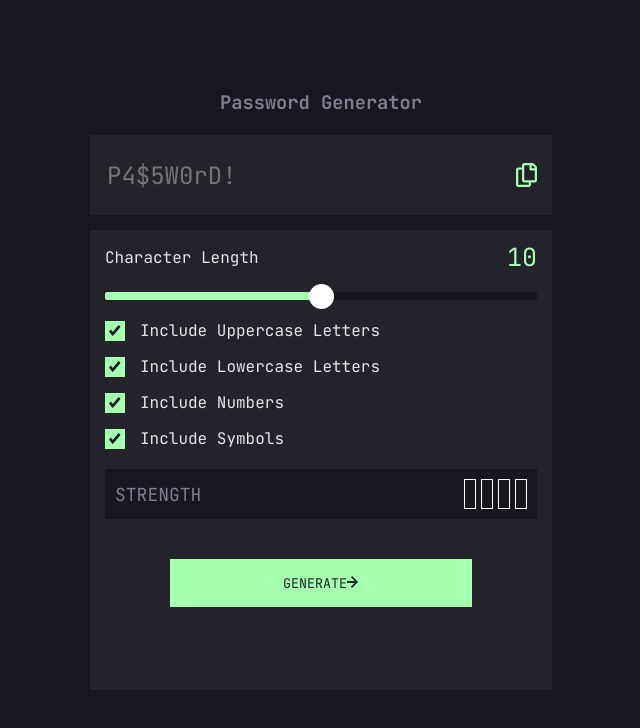
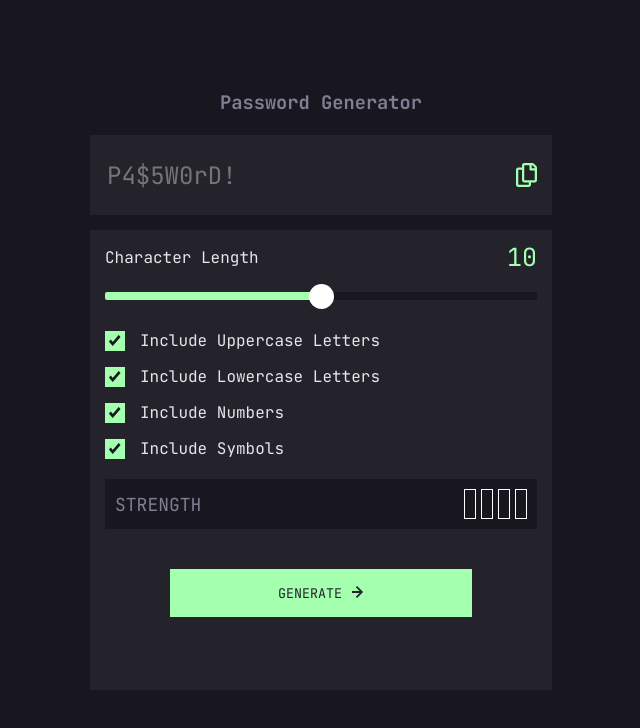
Before and after one commit to ErnestDuo/password-generator-app-, a React (Create React App) app: page / in a window 1280 px wide. Shown: the top 728 px of the page, without its empty margins (319-959 px from the left). Built offline with nearby package versions, Linux system fonts and the light colour scheme.

Commit message:
Add files via upload

```diff
--- a/src/Components/PasswordGenerator.js
+++ b/src/Components/PasswordGenerator.js
@@ -9,7 +9,7 @@ import SliderComponent from "./Slider";
 const lowercaseList = "abcdefghijklmnopqrstuvwxyz";
 const uppercaseList = "ABCDEFGHIJKLMNOPQRSTUVWXYZ";
 const numberList = "0123456789";
-const symbolsList = "!@#$%^&*()?";
+const symbolsList = "!@#$%^&*()_+~`|}{[]:;?><,./-=";
 
 export default function PasswordGenerator() {
   const [password, setPassword] = useState("");
@@ -83,7 +83,6 @@ export default function PasswordGenerator() {
           setPasswordLength={setPasswordLength}
         />
 
-
         <Checkbox
           upperCase={upperCase}
           setUpperCase={setUpperCase}
@@ -100,18 +99,7 @@ export default function PasswordGenerator() {
         <div className="generatePassword">
           <button type="button" onClick={generatePassword}>
             GENERATE
-            {/* <img src={arrowRight} className="arrow-right" alt="arrow-right"/> */}
-            <svg
-              className="arrow-right"
-              width="12"
-              height="12"
-              xmlns="http://www.w3.org/2000/svg"
-            >
-              <path
-                fill="#24232C"
-                d="m5.106 12 6-6-6-6-1.265 1.265 3.841 3.84H.001v1.79h7.681l-3.841 3.84z"
-              />
-            </svg>
+            <img src={arrowRight} className="arrow-right" alt="arrow-right" />
           </button>
         </div>
       </div>
--- a/src/Components/passwordGenerator.css
+++ b/src/Components/passwordGenerator.css
@@ -46,6 +46,9 @@ img .copy-icon:hover {
     color: #E6E5EA;
     font-size: 24px;
 }
+.copy-icon{
+    cursor: pointer;
+}
 
 .interactive-components {
     margin-top: 15px;
@@ -57,7 +60,7 @@ img .copy-icon:hover {
 }
 
 .setting {
-    margin-top: 15px;
+    margin-top: 25px;
 }
 
 .generatePassword {
@@ -81,3 +84,7 @@ img .copy-icon:hover {
     border: 1px solid#A4FFAF;
     cursor: pointer;
 }
+
+.arrow-right{
+    margin-left: 10px;
+}
```
